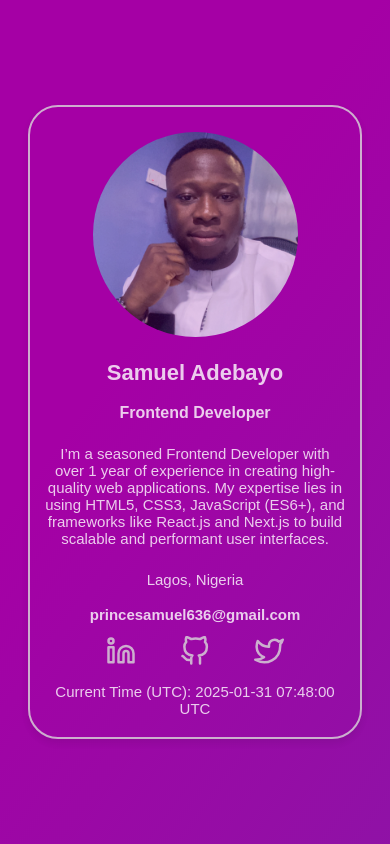
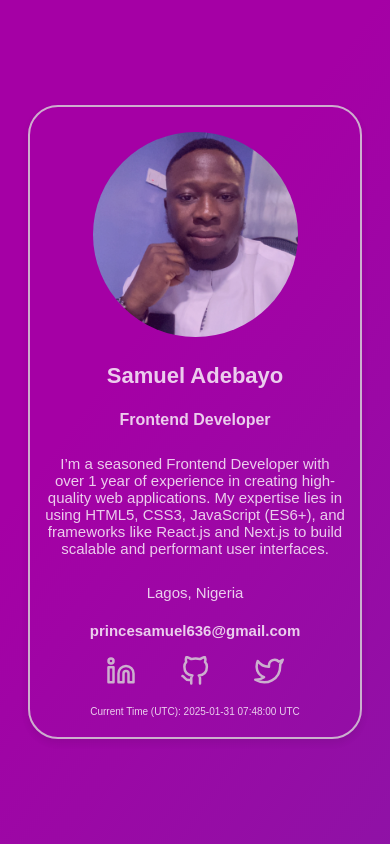
Before and after one commit to PAMMY100/taskzero, a plain HTML site: page index.html in a window 390 px wide. Drawn offline with Linux system fonts and the light colour scheme.

Commit message:
new changes

```diff
--- a/profileCard.css
+++ b/profileCard.css
@@ -89,4 +89,8 @@ body {
     .social-links a img {
         height: 30px;
     }
+
+    .current-time-utc {
+        font-size: 10px;
+    }
 }
```
